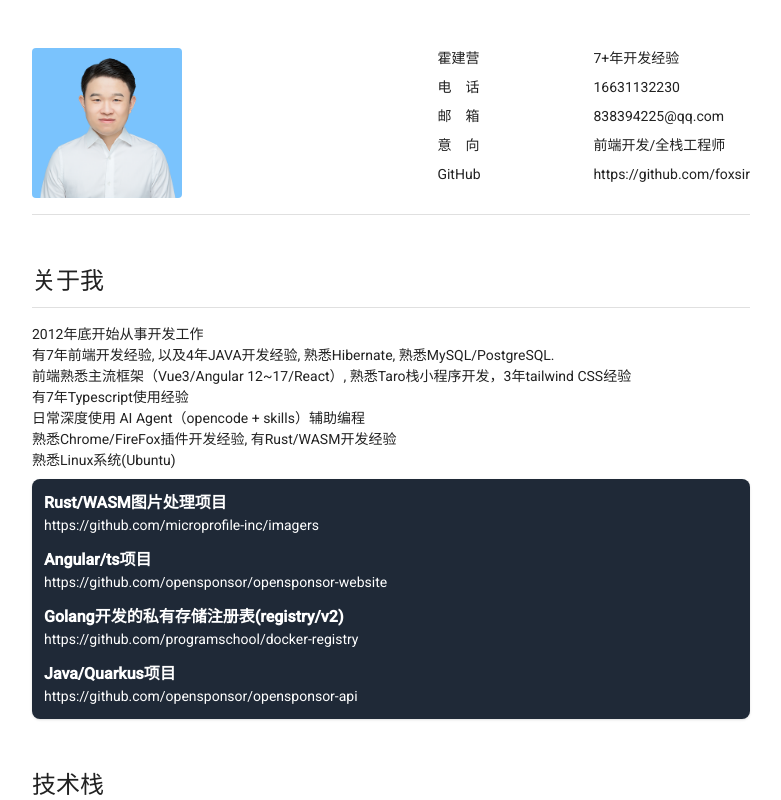
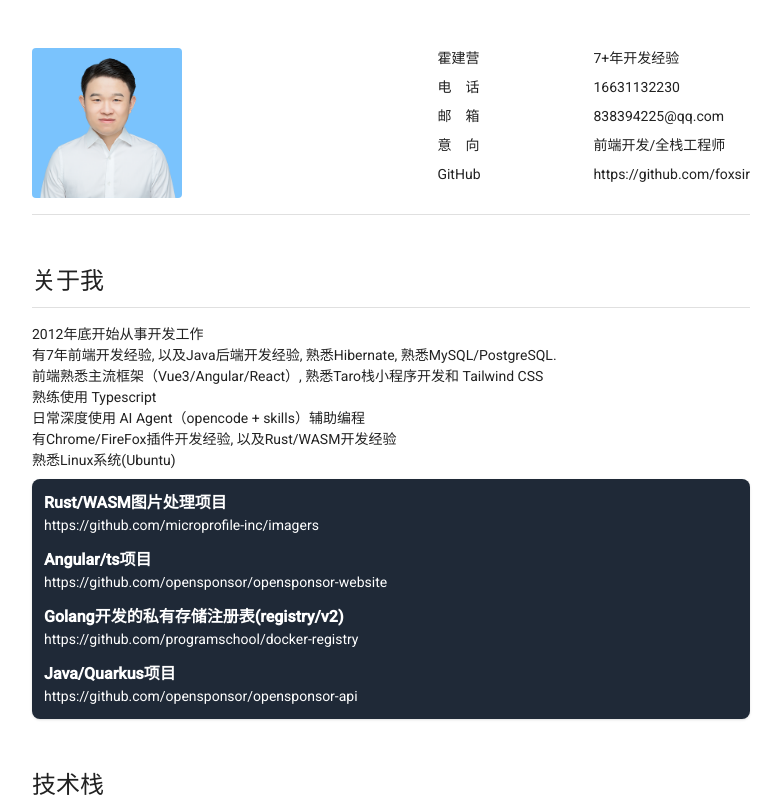
Before and after one commit to foxsir/resume, an Angular app: page / in a window 1280 px wide. Shown: the top 800 px of the page, without its empty margins (249-1030 px from the left). Built offline with nearby package versions, Linux system fonts and the light colour scheme.

Commit message:
update pages

```diff
--- a/src/app/app.component.html
+++ b/src/app/app.component.html
@@ -31,11 +31,11 @@
       </mat-card-content>
       <mat-card-content>
         <p>2012年底开始从事开发工作</p>
-        <p>有{{yearsOfExperience}}年前端开发经验, 以及4年JAVA开发经验, 熟悉Hibernate, 熟悉MySQL/PostgreSQL.</p>
-        <p>前端熟悉主流框架（Vue3/Angular 12~17/React）, 熟悉Taro栈小程序开发，3年tailwind CSS经验</p>
-        <p>有7年Typescript使用经验</p>
+        <p>有{{yearsOfExperience}}年前端开发经验, 以及Java后端开发经验, 熟悉Hibernate, 熟悉MySQL/PostgreSQL.</p>
+        <p>前端熟悉主流框架（Vue3/Angular/React）, 熟悉Taro栈小程序开发和 Tailwind CSS</p>
+        <p>熟练使用 Typescript</p>
         <p>日常深度使用 AI Agent（opencode + skills）辅助编程</p>
-        <p>熟悉Chrome/FireFox插件开发经验, 有Rust/WASM开发经验</p>
+        <p>有Chrome/FireFox插件开发经验, 以及Rust/WASM开发经验</p>
         <p>熟悉Linux系统(Ubuntu)</p>
         <div class="overflow-hidden rounded-lg bg-gray-800 text-white shadow my-2">
           <div class="p-3">
```
Also changed, not shown: 5 other files (tests, documents, lock files or other folders).
